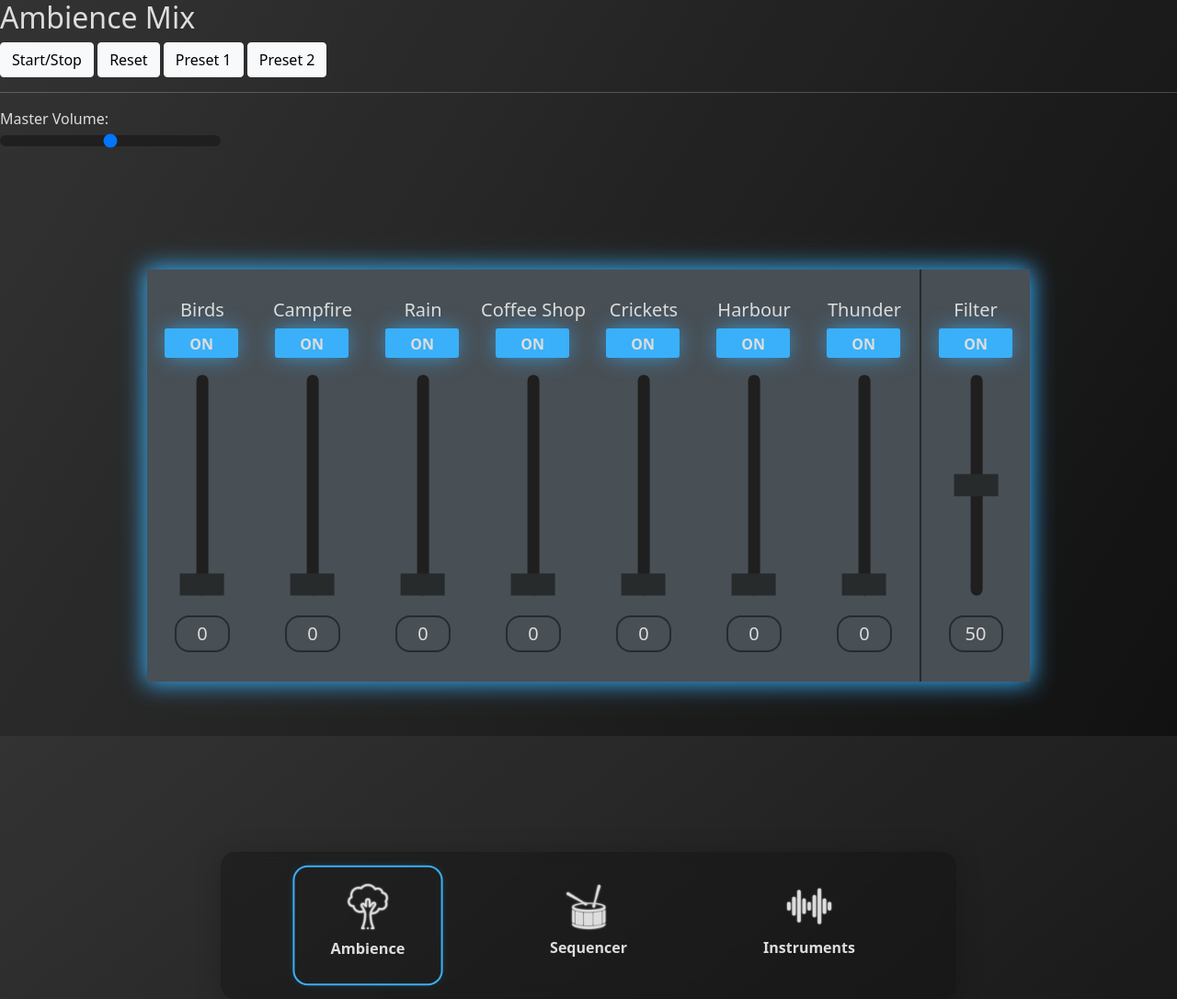
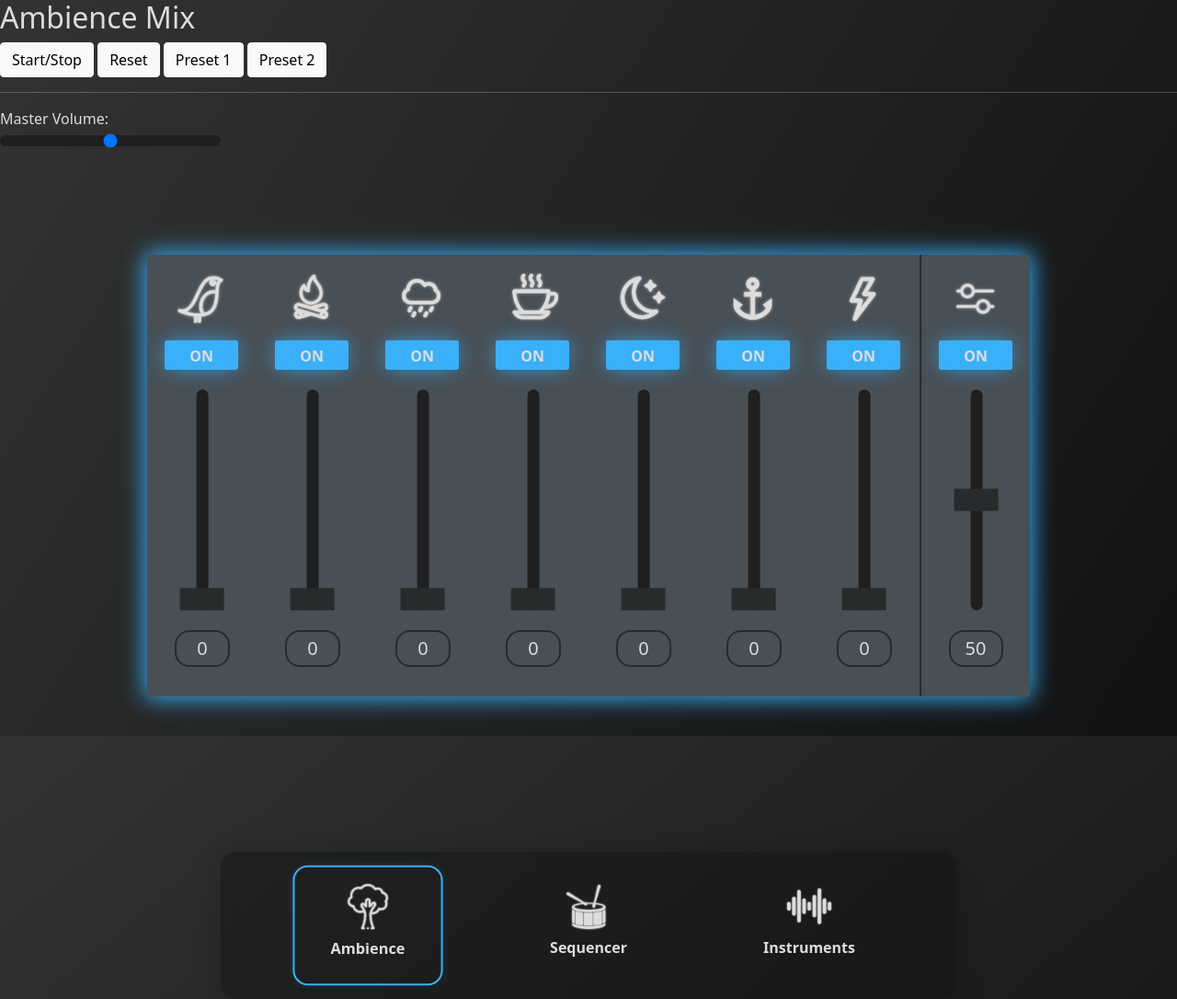
Before and after one commit to timo-w/ambiene, a Django app: page /app/test-page in a window 1280 px wide. Shown: the whole page at 92% size. Run offline with Django 4.2, Linux system fonts and the light colour scheme.

Commit message:
add mixer track icons

```diff
--- a/app/static/assets/styles/mixer.css
+++ b/app/static/assets/styles/mixer.css
@@ -1,9 +1,9 @@
 .mixer {
-    height: 28rem;
+    height: 30rem;
     width: 60rem;
     position: absolute;
     margin-left: -30rem;
-    margin-top: 8rem;
+    margin-top: 7rem;
     left: 50%;
     box-shadow: 0px 0px 24px 2px #39b0f9;
 }
@@ -20,7 +20,7 @@
     a {
         background: #272b2c;
         border-radius: 0.15rem;
-        top: 3rem;
+        top: 4.8rem;
         padding-top: 0.28rem;
         cursor: pointer;
         display: block;
@@ -46,11 +46,18 @@
     }
 
     h3 {
-        top: 2rem;
+        top: 3.6rem;
         position: absolute;
         text-align: center;
         width: 100%;
         font-size: 20px;
+    }
+
+    img {
+        position: absolute;
+        top: -0.5rem;
+        left: 0.2rem;
+        height: 7rem;
     }
 
     p {
--- a/app/templates/mixer.html
+++ b/app/templates/mixer.html
@@ -1,3 +1,5 @@
+{% load static %}
+
 <h2>Ambience Mix</h2>
 
 <a id="mixer-start" class="btn btn-light" onclick="ambienceTrack.toggle()" >Start/Stop</a>
@@ -14,56 +16,56 @@
 <div class="mixer">
 
     <section class="channel">
-        <h3>Birds</h3>
+        <img src={% static 'assets/icons/ambient/birds.png' %}>
         <a id="toggle-birds" class="slider-toggle active">ON</a>
         <input id="slider-birds" class="slider" type="range" min="0" max="100" value="0" />
         <p class="slider-label">0</p>
     </section>
 
     <section class="channel">
-        <h3>Campfire</h3>
+        <img src={% static 'assets/icons/ambient/fire.png' %}>
         <a id="toggle-fire" class="slider-toggle active">ON</a>
         <input id="slider-fire" class="slider" type="range" min="0" max="100" value="0" />
         <p class="slider-label">0</p>
     </section>
 
     <section class="channel">
-        <h3>Rain</h3>
+        <img src={% static 'assets/icons/ambient/rain.png' %}>
         <a id="toggle-rain" class="slider-toggle active">ON</a>
         <input id="slider-rain" class="slider" type="range" min="0" max="100" value="0" />
         <p class="slider-label">0</p>
     </section>
 
     <section class="channel">
-        <h3>Coffee Shop</h3>
+        <img src={% static 'assets/icons/ambient/shop.png' %}>
         <a id="toggle-shop" class="slider-toggle active">ON</a>
         <input id="slider-shop" class="slider" type="range" min="0" max="100" value="0" />
         <p class="slider-label">0</p>
     </section>
 
     <section class="channel">
-        <h3>Crickets</h3>
+        <img src={% static 'assets/icons/ambient/crickets.png' %}>
         <a id="toggle-crickets" class="slider-toggle active">ON</a>
         <input id="slider-crickets" class="slider" type="range" min="0" max="100" value="0" />
         <p class="slider-label">0</p>
     </section>
 
     <section class="channel">
-        <h3>Harbour</h3>
+        <img src={% static 'assets/icons/ambient/harbour.png' %}>
         <a id="toggle-harbour" class="slider-toggle active">ON</a>
         <input id="slider-harbour" class="slider" type="range" min="0" max="100" value="0" />
         <p class="slider-label">0</p>
     </section>
 
     <section class="channel">
-        <h3>Thunder</h3>
+        <img src={% static 'assets/icons/ambient/thunder.png' %}>
         <a id="toggle-thunder" class="slider-toggle active">ON</a>
         <input id="slider-thunder" class="slider" type="range" min="0" max="100" value="0" />
         <p class="slider-label">0</p>
     </section>
 
     <section id="filter-channel" class="channel">
-        <h3>Filter</h3>
+        <img src={% static 'assets/icons/ambient/filter.png' %}>
         <a id="toggle-filter" class="slider-toggle active">ON</a>
         <input id="slider-filter" class="slider" type="range" min="0" max="100" value="50" oninput="ambienceTrack.setFilter(this)" />
         <p class="slider-label">50</p>
```
Also changed, not shown: app/static/assets/icons/ambient/birds.png (added), app/static/assets/icons/ambient/crickets.png (added), app/static/assets/icons/ambient/filter.png (added), app/static/assets/icons/ambient/fire.png (added), app/static/assets/icons/ambient/harbour.png (added), app/static/assets/icons/ambient/rain.png (added), app/static/assets/icons/ambient/shop.png (added), app/static/assets/icons/ambient/thunder.png (added).
